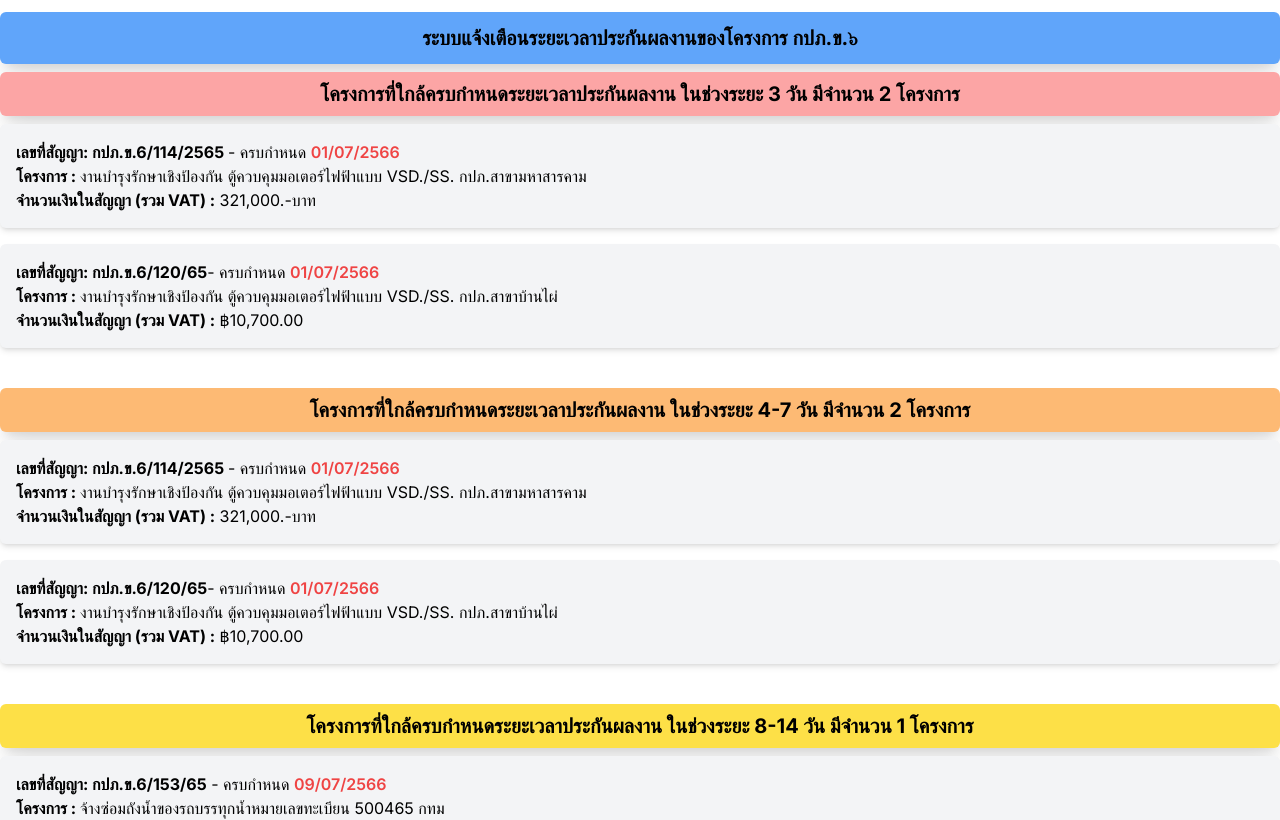
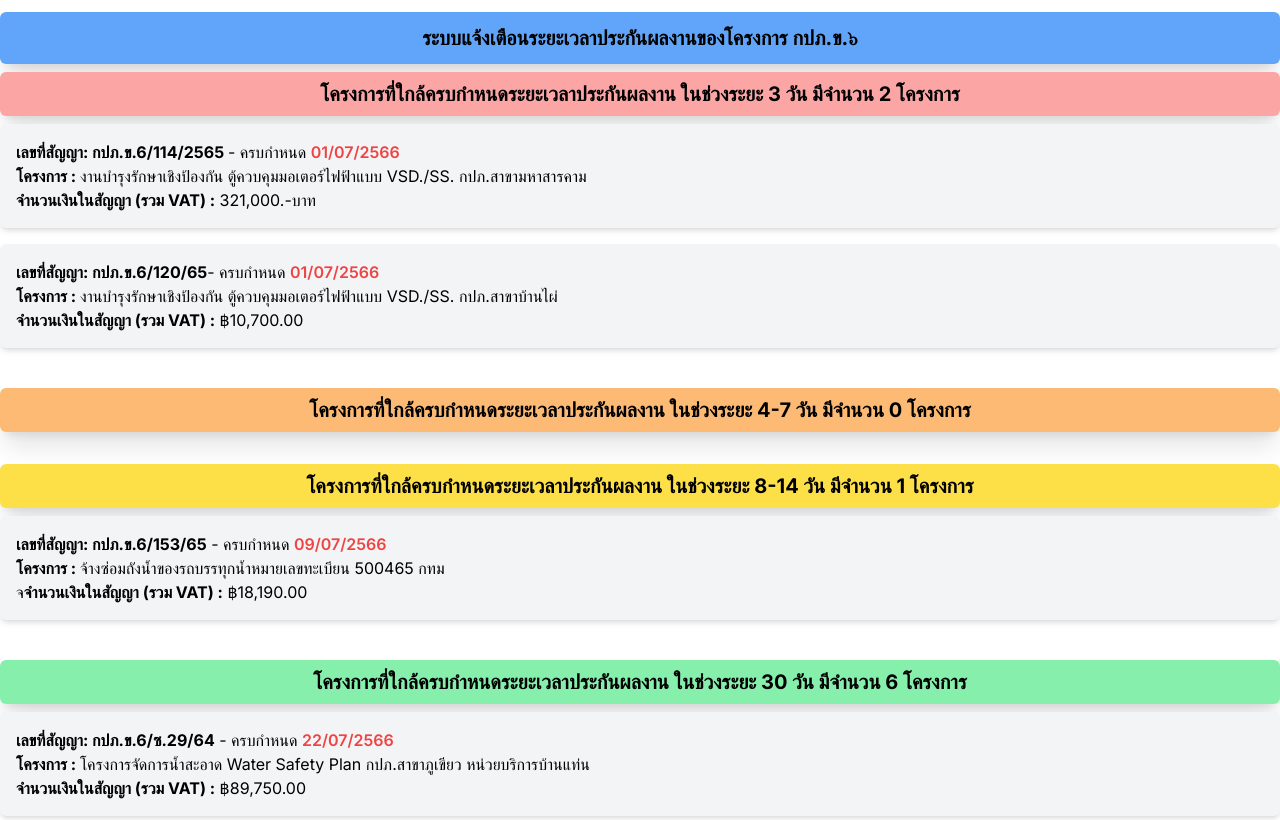
Before and after one commit to rutthawitc/pwa-contract-alert, a Next.js app: page / in a window 1280 px wide. Shown: the top 820 px of the page. Built offline with nearby package versions, Linux system fonts and the light colour scheme.

Commit message:
-Fix4-7days

```diff
--- a/components/DueIn7Days.jsx
+++ b/components/DueIn7Days.jsx
@@ -14,7 +14,7 @@ const DisplayCloseDueDateData = ({ jsonData }) => {
       const timeDifference = dueDate.getTime() - currentDate.getTime();
       const daysDifference = Math.ceil(timeDifference / (1000 * 3600 * 24));
 
-      return daysDifference <= 7 && daysDifference >= 0;
+      return daysDifference <= 7 && daysDifference >= 4;
     });
 
     setCloseDueDateData(filteredData);
```
